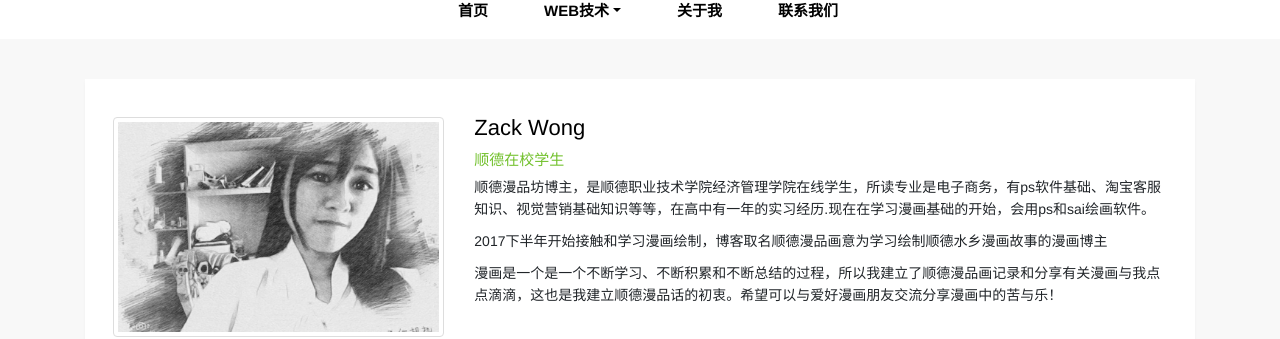
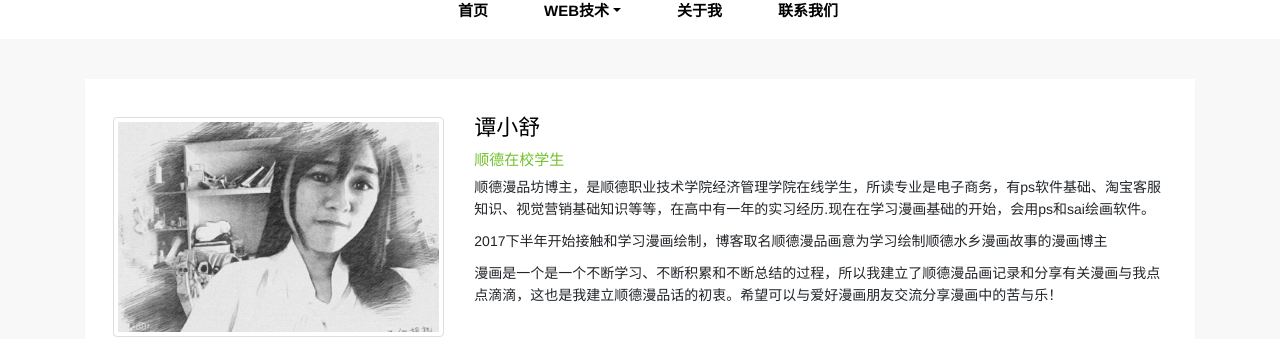
Before and after one commit to TSMSUN/TSMSUN.GitHub.io, a Jekyll site: the page built from pages/about.html, in a window 1280 px wide. Shown: the part 148-487 px from the top of the page. Built offline with Jekyll 4.4.1, drawn with Linux system fonts in a browser that asks for light colours.

Commit message:
Update about.html

```diff
--- a/pages/about.html
+++ b/pages/about.html
@@ -12,7 +12,7 @@
         <div class="row">
           <div class="col-md-4 mt-4"><img src="/images/pages/about.jpg" alt="Zack Wong" class="img-thumbnail"></div>
           <div class="col-md-8 mt-4">
-            <p class="post-title">Zack Wong</p>
+            <p class="post-title">谭小舒</p>
             <p class="post-tag">顺德在校学生</p>
             <p>顺德漫品坊博主，是顺德职业技术学院经济管理学院在线学生，所读专业是电子商务，有ps软件基础、淘宝客服知识、视觉营销基础知识等等，在高中有一年的实习经历.现在在学习漫画基础的开始，会用ps和sai绘画软件。</p>
             <p>2017下半年开始接触和学习漫画绘制，博客取名顺德漫品画意为学习绘制顺德水乡漫画故事的漫画博主</p>
```
